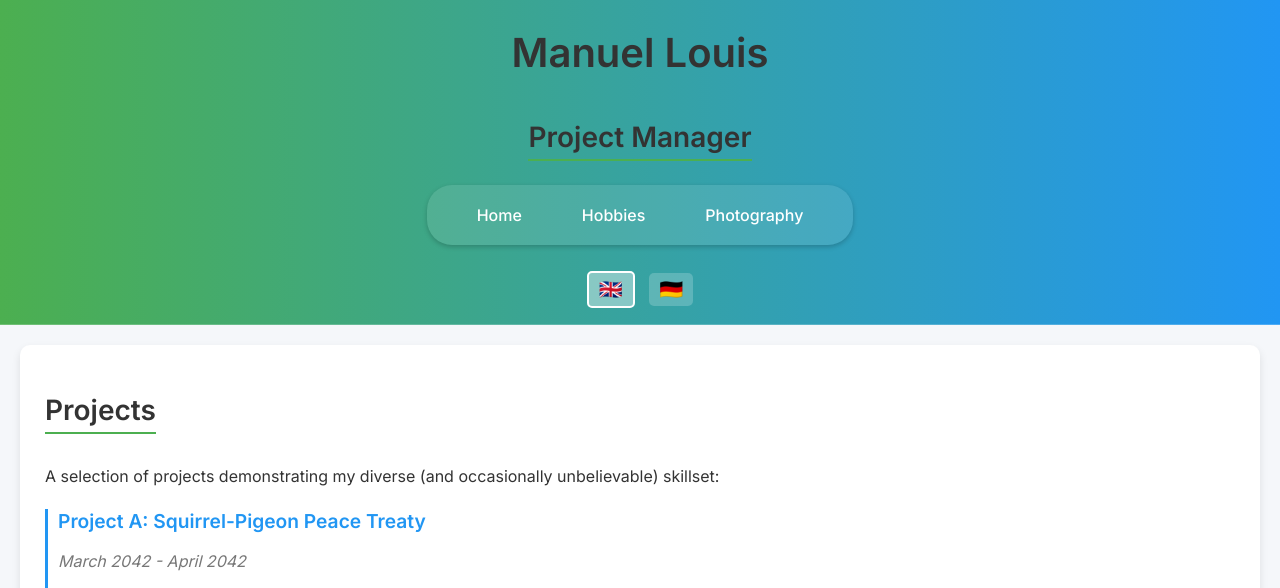
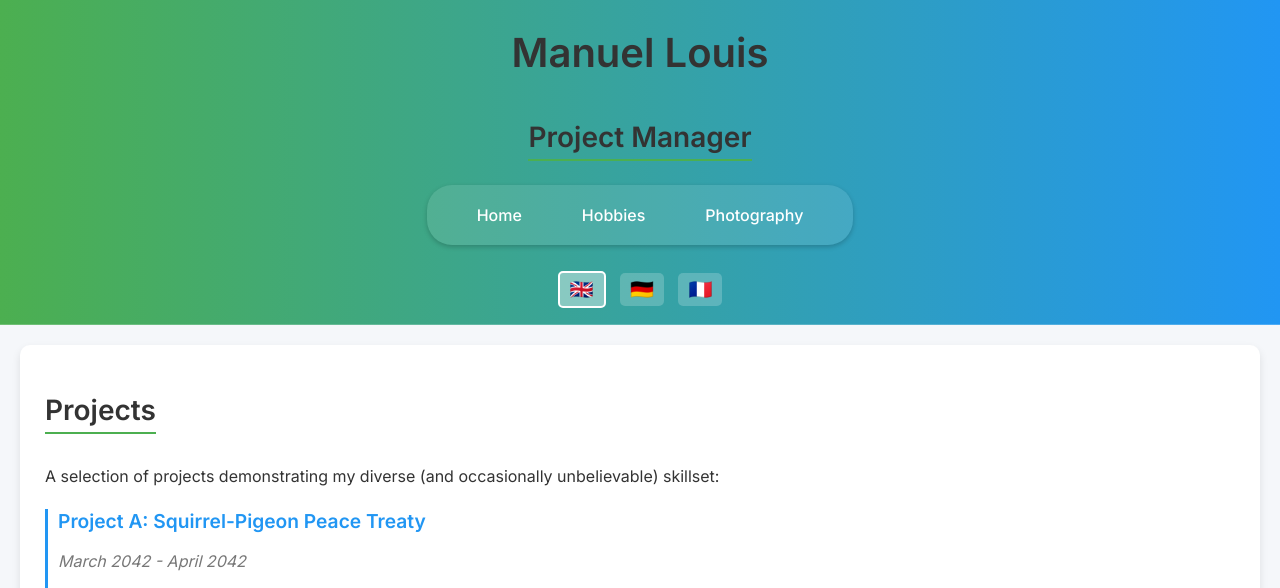
Before and after one commit to jayvn/manuellouis, a plain HTML site: page projects.html in a window 1280 px wide. Shown: the part 211-799 px from the top of the page. Drawn offline with Linux system fonts and the light colour scheme.

Commit message:
feat: Add French language button to projects page

```diff
--- a/projects.html
+++ b/projects.html
@@ -27,6 +27,7 @@
         <div class="language-switcher">
             <button id="en-btn" onclick="changeLanguage('en')" data-lang="en">🇬🇧</button>
             <button id="de-btn" onclick="changeLanguage('de')" data-lang="de">🇩🇪</button>
+            <button id="fr-btn" onclick="changeLanguage('fr')" data-lang="fr">🇫🇷</button>
         </div>
     </header>
     <main>
```
